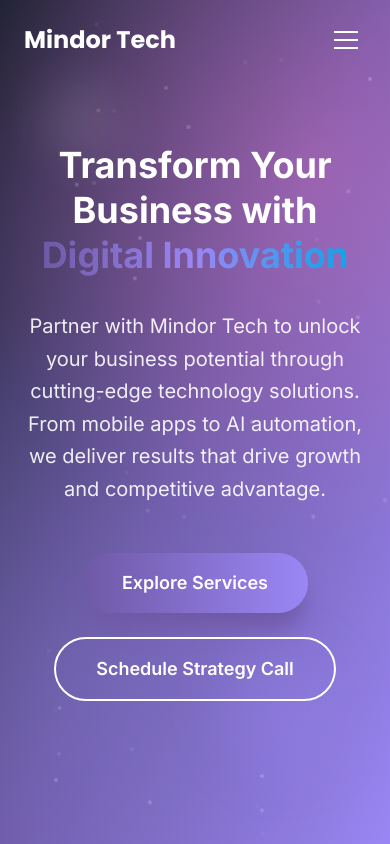
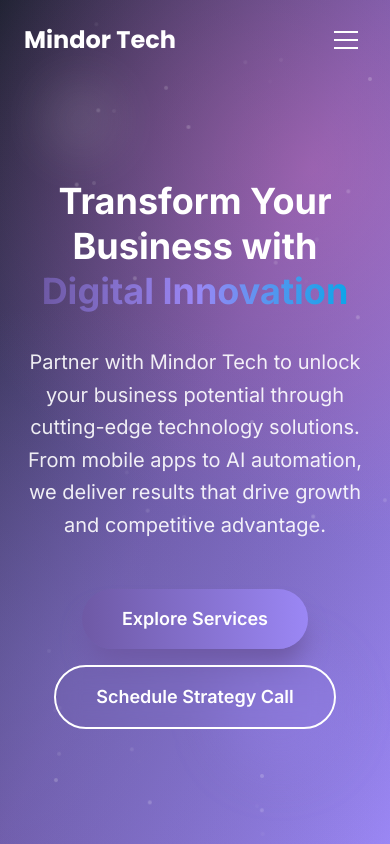
Before and after one commit to rastogi30/Mindor-tech, a React (Vite) app: page / in a window 390 px wide. Shown: the top 844 px of the page. Built offline with nearby package versions, Linux system fonts and the light colour scheme.

Commit message:
amrgin fixes

```diff
--- a/src/components/Hero.jsx
+++ b/src/components/Hero.jsx
@@ -1,5 +1,6 @@
 import React, { useEffect, useRef } from 'react';
 import { motion } from 'framer-motion';
+import { Link } from 'react-router-dom';
 
 const Hero = ({ scrollToSection }) => {
   const particlesRef = useRef(null);
@@ -46,7 +47,7 @@ const Hero = ({ scrollToSection }) => {
   }, []);
 
   return (
-    <section id="home" className="relative min-h-screen flex items-center justify-center overflow-hidden">
+    <section id="home" className="relative min-h-screen flex items-center justify-center overflow-hidden pt-16 md:pt-0">
       {/* Background */}
       <div className="absolute inset-0 bg-gradient-to-br from-primary-dark via-primary to-primary-light">
         <div className="absolute inset-0 bg-gradient-hero opacity-50"></div>
@@ -88,19 +89,19 @@ const Hero = ({ scrollToSection }) => {
           </motion.p>
 
           <motion.div
-            className="flex flex-col sm:flex-row gap-6 justify-center items-center"
+            className="flex flex-col sm:flex-row gap-4 justify-center items-center"
             initial={{ opacity: 0, y: 30 }}
             animate={{ opacity: 1, y: 0 }}
             transition={{ duration: 0.8, delay: 0.8 }}
           >
-            <motion.button
-              className="btn btn-primary-large"
-              onClick={() => scrollToSection('services')}
+            <motion.div
               whileHover={{ scale: 1.05 }}
               whileTap={{ scale: 0.95 }}
             >
-              Explore Services
-            </motion.button>
+              <Link to="/services" className="btn btn-primary-large">
+                Explore Services
+              </Link>
+            </motion.div>
 
             <motion.button
               className="btn btn-secondary-large"
--- a/src/components/WhyMindor.jsx
+++ b/src/components/WhyMindor.jsx
@@ -3,7 +3,7 @@ import { motion } from 'framer-motion';
 
 const WhyMindor = () => {
   return (
-    <section className="relative py-20 bg-gradient-to-br from-primary-dark via-primary to-primary-light">
+    <section id="why-mindor" className="relative py-20 bg-gradient-to-br from-primary-dark via-primary to-primary-light">
       <div className="container mx-auto px-4">
         <motion.div
           className="text-center"
```
